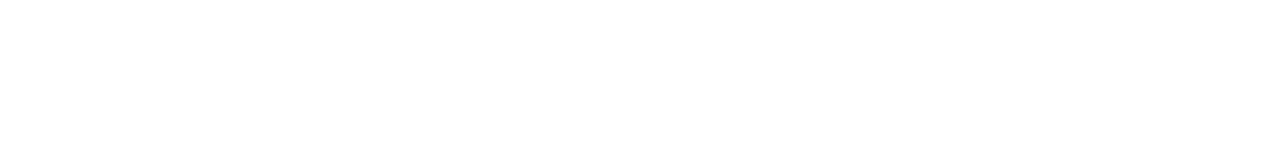
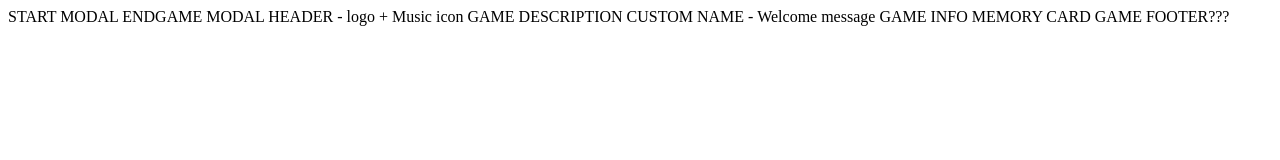
Before and after one commit to ibericoalex/ibericos-memory-game, a plain HTML site: page index.html in a window 1280 px wide. Drawn offline with Linux system fonts and the light colour scheme.

Commit message:
add visual structure of the website acording to wireframe

```diff
--- a/index.html
+++ b/index.html
@@ -22,6 +22,22 @@
     <link rel="icon" type="image/x-icon" href="assets/images/favicon.ico">
 </head>
 <body>
+    START MODAL
+
+    ENDGAME MODAL
+
+    HEADER - logo + Music icon
+
+    GAME DESCRIPTION
+
+    CUSTOM NAME - Welcome message
+
+    GAME INFO
+
+    MEMORY CARD GAME
+
+    FOOTER???
+
 
 </body>
 </html>
```
